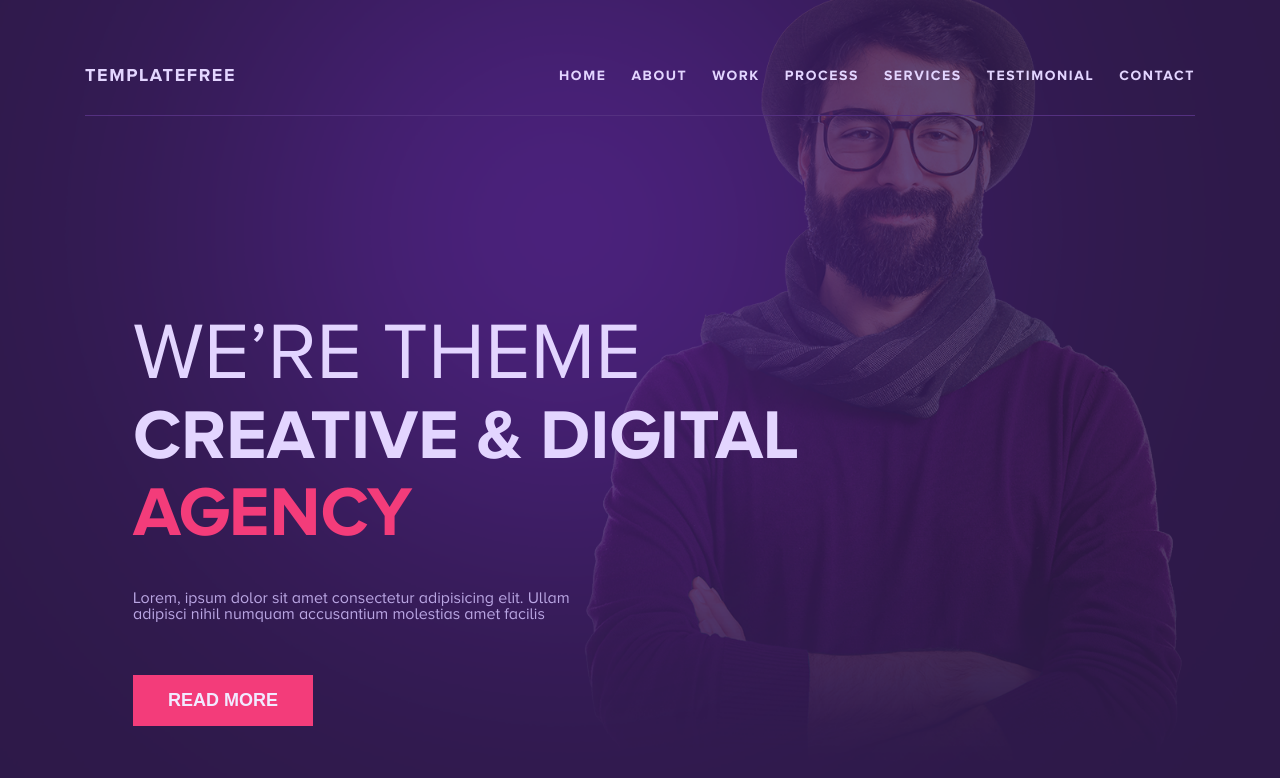
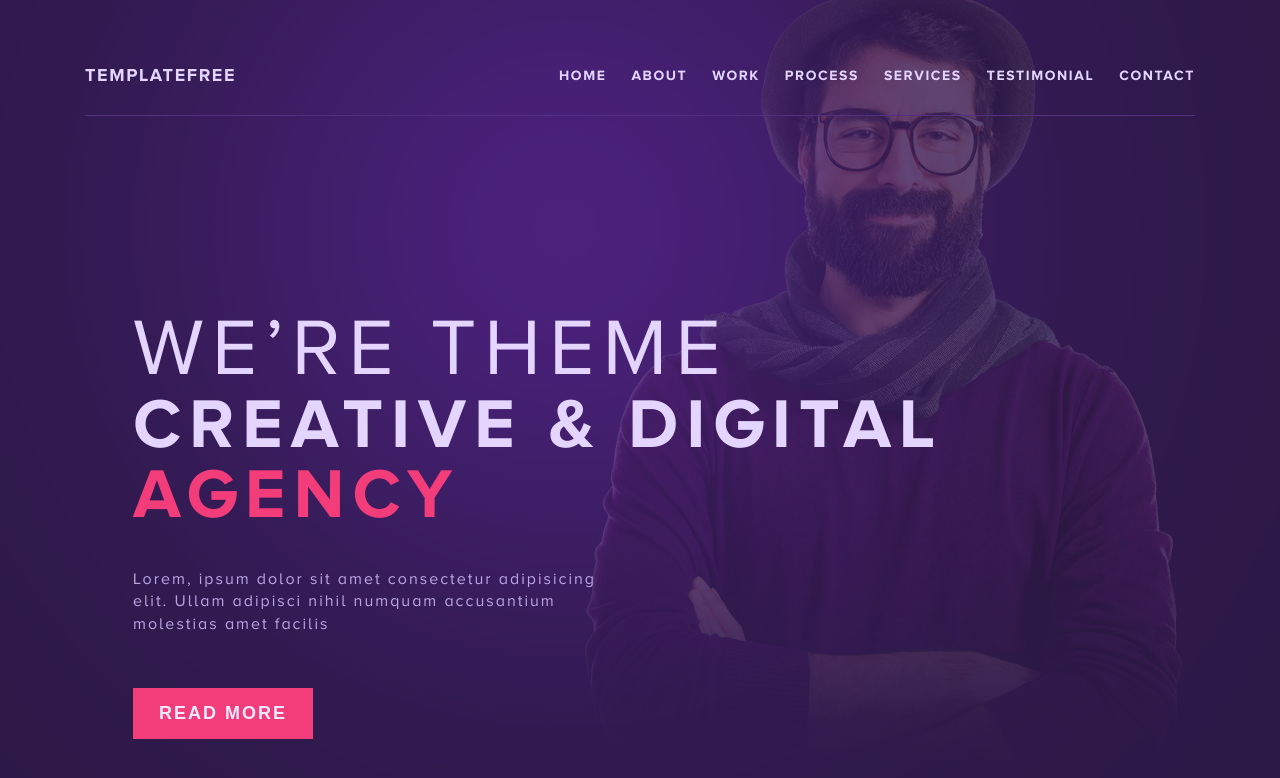
Before and after one commit to undrlen/undrlen.github.io, a website: page app/index.html in a window 1280 px wide. Drawn offline with Linux system fonts and the light colour scheme.

Commit message:
finish banner content

```diff
--- a/app/sass/main.sass
+++ b/app/sass/main.sass
@@ -77,11 +77,13 @@ body
     font-size: 4.375rem
     color: #e3d5ff
     font-weight: 700
-    line-height: 1.1
+    // line-height: 1.1
     text-transform: uppercase
+    letter-spacing: .5rem
   .slogan_one
     font-size: 5rem
     font-weight: 400
+    // letter-spacing: .5rem
   .slogan_red
     color: #f33c7a
   span
@@ -92,14 +94,16 @@ body
     margin-top: 2.5em
     margin-bottom: 3.3em
     width: calc(500 / 1100 * 100%)
+    letter-spacing: .125rem
+    line-height: 1.4
   button
-    color: #f1eaff
     width: 11.25rem
     height: 3.188rem
     background-color: #f33c7a
     color: #f1eaff
-    font-size: 1.125em
-    line-height: 1
+    font-size: 1.125rem
+    // line-height: 1
     font-weight: 700
     text-transform: uppercase
     border: none
+    letter-spacing: .125rem
```
Also changed, not shown: app/css/main.css, 2 other files.
